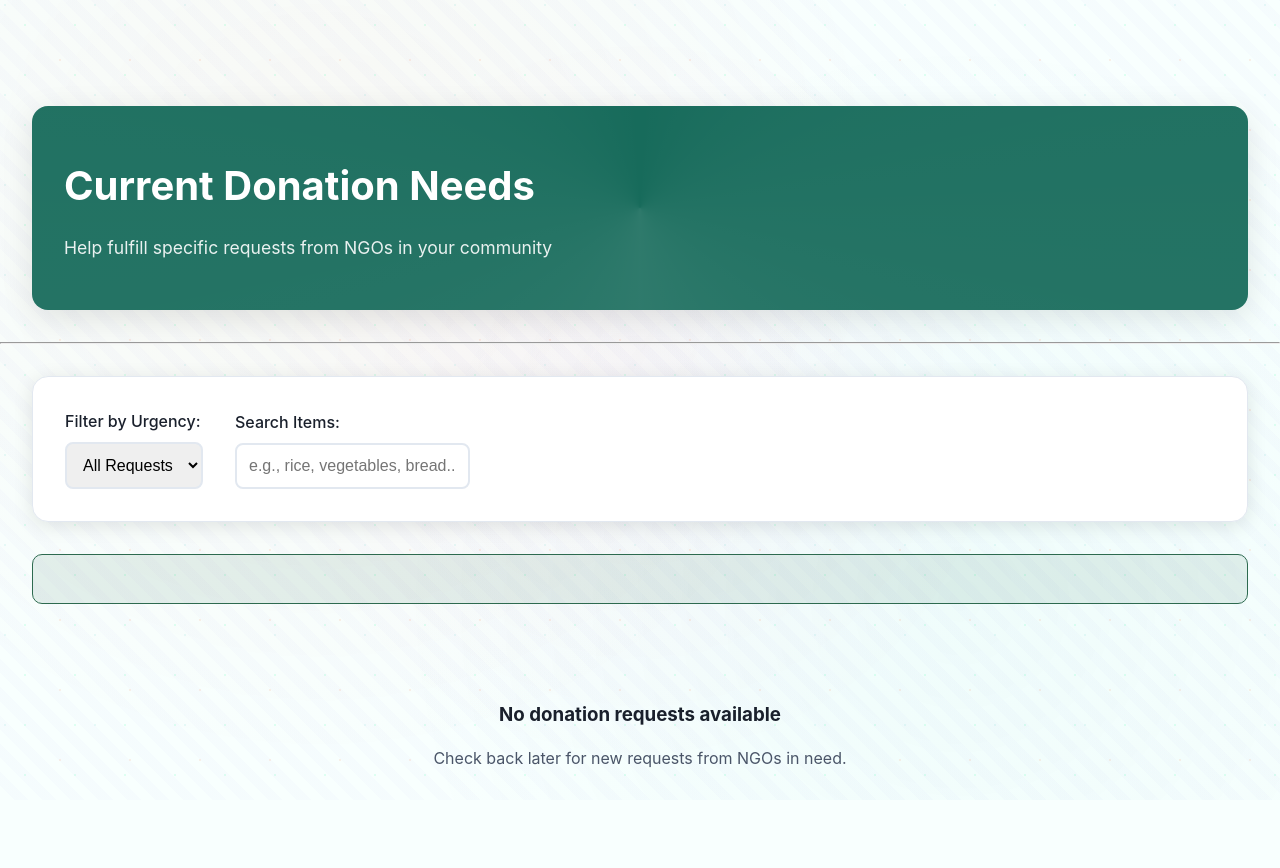
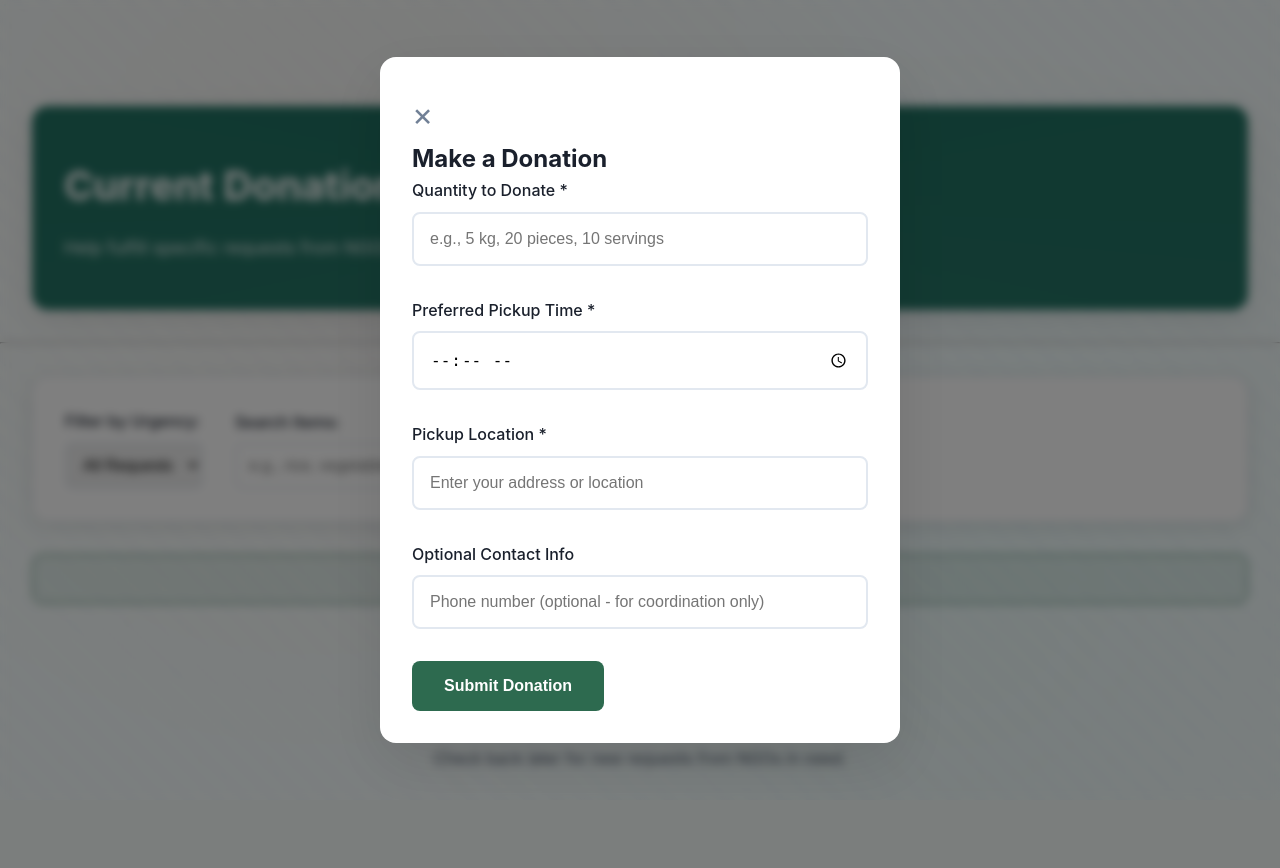
Before and after one commit to het0103/ImpactThon_RookieCoders, a Django app: page /donation_needs in a window 1280 px wide. After the commit the page ends 770 px from the top, so only its background shows below. Run offline with Django 5.2, Linux system fonts and the light colour scheme.

Commit message:
changes made

```diff
--- a/nour/static/assets/css/donor_new.css
+++ b/nour/static/assets/css/donor_new.css
@@ -919,3 +919,78 @@ html{
     align-items: flex-start;
   }
 }
+/* =========================
+   MODAL (FIXED & SCROLLABLE)
+========================= */
+.pickup-modal {
+  display: none;
+  position: fixed;
+  inset: 0;
+  z-index: 2000; /* above sticky header */
+  background: rgba(0, 0, 0, 0.5);
+  backdrop-filter: blur(5px);
+
+  display: flex;
+  align-items: center;
+  justify-content: center;
+  padding: 1rem; /* prevents edge cut on mobile */
+}
+
+/* Modal box */
+.pickup-modal-content {
+  background: var(--card-bg);
+  width: 100%;
+  max-width: 520px;
+
+  max-height: 90vh;              /* 🔑 KEY FIX */
+  overflow-y: auto;              /* 🔑 SCROLL INSIDE MODAL */
+
+  padding: 2rem;
+  border-radius: 16px;
+  box-shadow: 0 20px 60px var(--shadow);
+
+  position: relative;
+  animation: modalPop 0.3s ease-out;
+}
+
+/* Hide scrollbar but keep scroll */
+.pickup-modal-content::-webkit-scrollbar {
+  width: 6px;
+}
+.pickup-modal-content::-webkit-scrollbar-thumb {
+  background: var(--border);
+  border-radius: 10px;
+}
+
+@keyframes modalPop {
+  from {
+    transform: translateY(20px) scale(0.95);
+    opacity: 0;
+  }
+  to {
+    transform: translateY(0) scale(1);
+    opacity: 1;
+  }
+}
+
+/* Close button */
+.close-modal {
+  position: sticky;
+  top: 0;
+  margin-left: auto;
+  display: block;
+  font-size: 2rem;
+  cursor: pointer;
+  color: var(--text-muted);
+  background: white;
+  z-index: 5;
+}
+
+.close-modal:hover {
+  color: var(--danger);
+}
+
+/* Lock background scroll */
+body.modal-open {
+  overflow: hidden;
+}
--- a/nour/static/assets/css/ngo_dashboard.css
+++ b/nour/static/assets/css/ngo_dashboard.css
@@ -811,6 +811,9 @@ body::after {
      We will handle centering in .modal-content */
 }
 
+
+
+
 .modal-content {
   background: rgba(255, 255, 255, 0.9);
   backdrop-filter: blur(16px);
@@ -853,6 +856,8 @@ body::after {
   font-weight: 600;
   color: var(--primary);
 }
+
+
 
 .close {
   font-size: 2rem;
--- a/nour/static/assets/js/donation_needs.js
+++ b/nour/static/assets/js/donation_needs.js
@@ -6,6 +6,7 @@ class DonationNeedsApp {
         this.currentRequestId = null;
         this.init();
     }
+
 
     init() {
         this.bindEvents();
@@ -200,18 +201,22 @@ class DonationNeedsApp {
     }
 }
 
-// Global functions
-function openDonationModal(requestId) {
-    if (window.donationNeedsApp) {
-        window.donationNeedsApp.openDonationModal(requestId);
-    }
+  function openPickupModal() {
+        document.querySelector(".pickup-modal").style.display = "flex";
+        document.body.classList.add("modal-open");
 }
 
-function closeDonationModal() {
-    if (window.donationNeedsApp) {
-        window.donationNeedsApp.closeDonationModal();
-    }
+function closePickupModal() {
+  document.querySelector(".pickup-modal").style.display = "none";
+  document.body.classList.remove("modal-open");
 }
+
+// Global functions
+// function openDonationModal(requestId) {
+//     if (window.donationNeedsApp) {
+//         window.donationNeedsApp.openDonationModal(requestId);
+//     }
+// }
 
 // Initialize the app when DOM is loaded
 document.addEventListener('DOMContentLoaded', () => {
--- a/nour/templates/donation_needs.html
+++ b/nour/templates/donation_needs.html
@@ -52,12 +52,13 @@
     <!-- Donation Modal -->
     <div id="donationModal" class="pickup-modal">
         <div class="pickup-modal-content">
-            <span class="close-modal" onclick="closeDonationModal()">&times;</span>
+            <span class="close-modal" onclick="closePickupModal()">&times;</span>
             <h2>Make a Donation</h2>
             <div id="request-details">
                 <!-- Request details will be populated here -->
             </div>
-            <form id="quick-donation-form">
+            <form id="quick-donation-form" method="post">
+                {% csrf_token %}
                 <div class="form-group">
                     <label for="donate-quantity">Quantity to Donate *</label>
                     <input type="text" id="donate-quantity" name="donate-quantity"
@@ -77,7 +78,8 @@
                     <input type="text" id="donate-contact" name="donate-contact"
                         placeholder="Phone number (optional - for coordination only)">
                 </div>
-                <button type="submit" class="btn btn-success">Submit Donation</button>
+                <button type="submit" class="btn btn-success" onclick="submitDonation()">Submit Donation</button>
+<!--                <span class="close-modal" onclick="closePickupModal()">&times;</span>-->
             </form>
         </div>
     </div>
```
